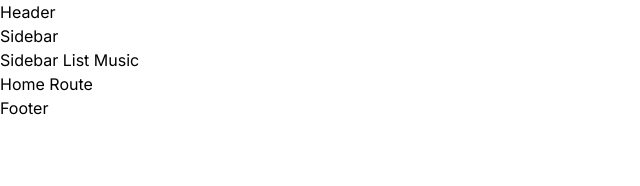
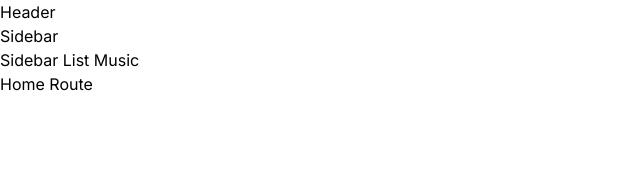
Before and after one commit to arishem51/next-music-app, a Next.js app: page / in a window 1280 px wide. Shown: the top 186 px of the page, without its empty margins (0-640 px from the left). Built offline with nearby package versions, Linux system fonts and the light colour scheme.

Commit message:
fix: remove footer

```diff
--- a/app/components/Footer/index.tsx
+++ /dev/null
@@ -1,3 +0,0 @@
-export default function Footer() {
-  return <footer>Footer</footer>;
-}
--- a/app/layout.tsx
+++ b/app/layout.tsx
@@ -1,6 +1,6 @@
 import { PropsWithChildren } from "react";
 import { Inter } from "next/font/google";
-import { Footer, Header, SidebarListMusic, SidebarNav } from "@/components";
+import { Header, SidebarListMusic, SidebarNav } from "@/components";
 import "./globals.css";
 
 const inter = Inter({ subsets: ["latin"] });
@@ -18,7 +18,6 @@ export default function RootLayout({ children }: PropsWithChildren) {
         <SidebarNav />
         <SidebarListMusic />
         {children}
-        <Footer />
       </body>
     </html>
   );
```
